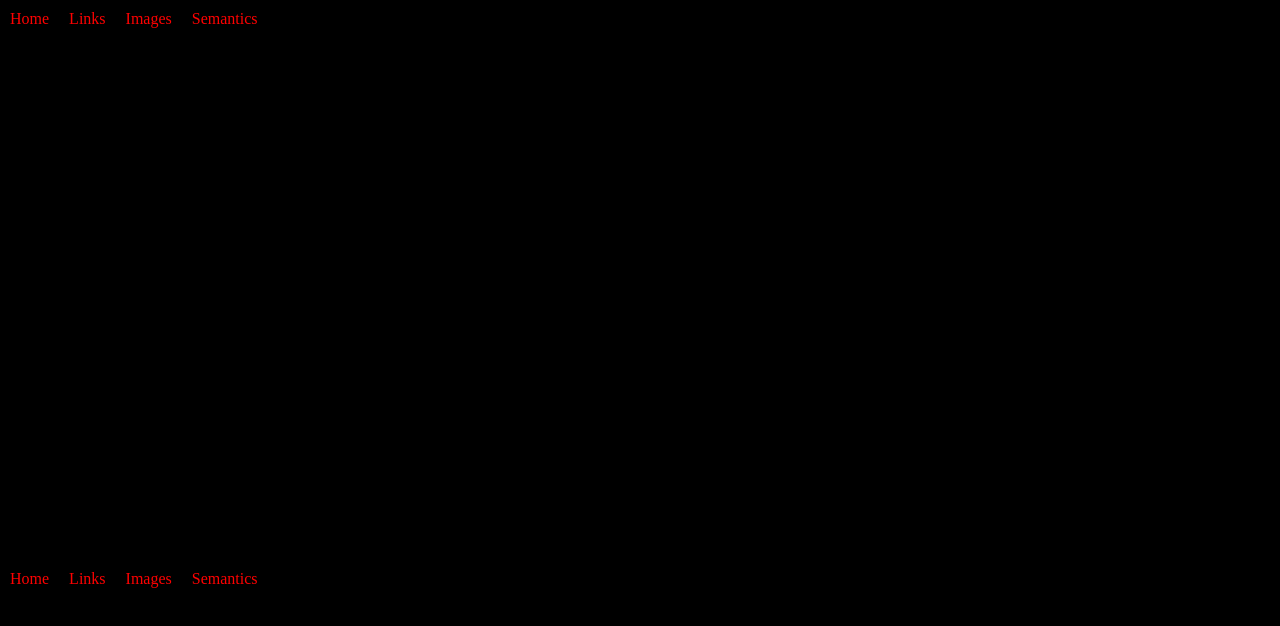
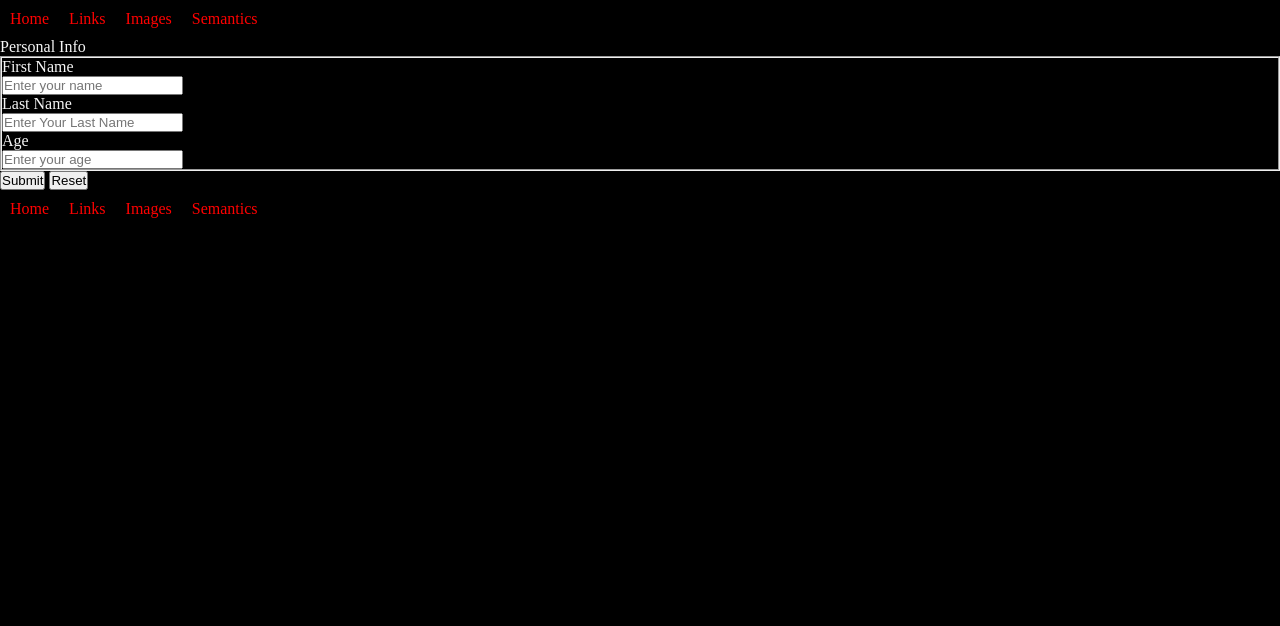
Before and after one commit to Muckring/sample-project, a plain HTML site: page forms.html in a window 1280 px wide. Drawn offline with Linux system fonts and the light colour scheme.

Commit message:
added form element w/ text inputs and labels to forms.html

```diff
--- a/forms.html
+++ b/forms.html
@@ -20,9 +20,41 @@
         </nav>
     </header>
 
-    <br><br><br><br><br><br><br><br><br><br><br><br><br><br><br><br><br><br><br><br><br><br><br><br><br><br><br><br><br>
+
 
     <main>
+
+        <article>
+
+            <form action="">
+
+                <legend>Personal Info</legend>
+
+                <fieldset>
+
+                <div>
+                    <label for="fname" name="fname">First Name</label> <br>
+                    <input type="text" id="fname" placeholder="Enter your name"> <br>
+                </div>
+
+                <div>
+                    <label for="lname" name="lname">Last Name</label><br>
+                    <input type="text" id="lname" placeholder="Enter Your Last Name">
+                </div>
+
+                <div>
+                    <label for="age" name="age">Age</label><br>
+                    <input type="text" id="age" placeholder="Enter your age">
+                </div>
+
+            </fieldset>
+
+            <button type="submit">Submit</button>
+
+            <button type="reset">Reset</button>
+
+            </form>
+        </article>
 
 
 
```
